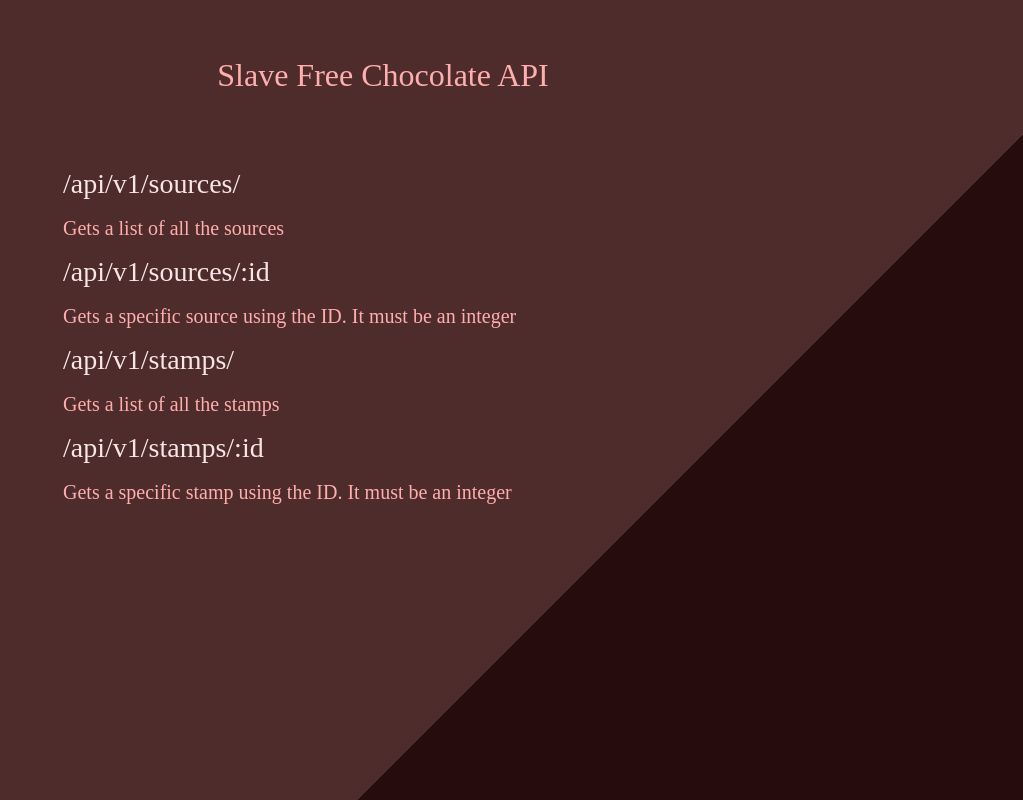
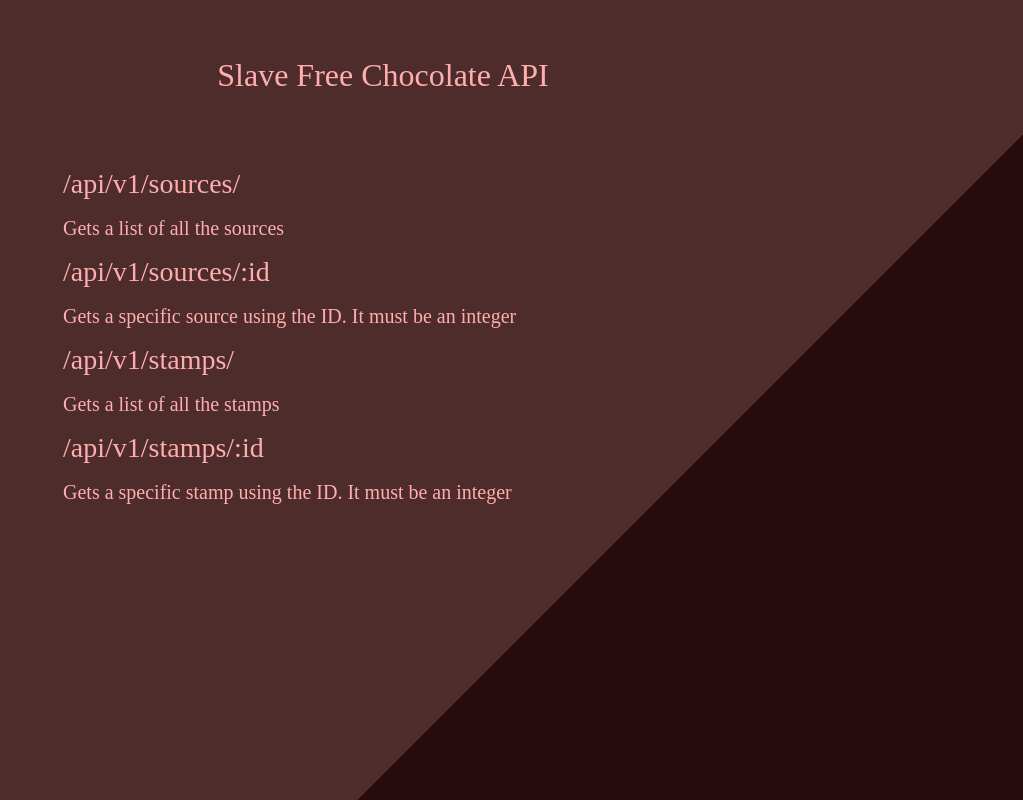
Before and after one commit to Gibbo3771/slave-free-chocolate, a React (Create React App) app in the folder client/: page / in a window 1280 px wide. Shown: the whole page, without its empty margins (257-1280 px from the left). Built offline with nearby package versions, Linux system fonts and the light colour scheme.

Commit message:
Revert "fixed procfile, added links to sample urls"
This reverts commit 9c376690705f9f904a534dc4480b633a5034954c.

Dropping active admin support

```diff
--- a/client/src/components/Endpoint/Endpoint.js
+++ b/client/src/components/Endpoint/Endpoint.js
@@ -4,9 +4,7 @@ import "./style.css";
 const Endpoint = props => {
   return (
     <div>
-      <a href={props.link}>
-        <h1 className="url">{props.url}</h1>
-      </a>
+      <h1 className="url">{props.url}</h1>
       <p className="desc">{props.desc}</p>
     </div>
   );
--- a/client/src/components/Endpoint/style.css
+++ b/client/src/components/Endpoint/style.css
@@ -7,8 +7,3 @@
   font-size: 20px;
   padding-top: 20px;
 }
-
-a {
-  text-decoration: none;
-  color: rgb(248, 229, 229);
-}
--- a/client/src/components/Layout/Layout.js
+++ b/client/src/components/Layout/Layout.js
@@ -10,22 +10,15 @@ const Layout = props => {
       <div className="flex">
         <Endpoint
           url="/api/v1/sources/"
-          link="/api/v1/sources/"
           desc="Gets a list of all the sources"
         />
         <Endpoint
           url="/api/v1/sources/:id"
-          link="/api/v1/sources/22"
           desc="Gets a specific source using the ID. It must be an integer"
         />
-        <Endpoint
-          url="/api/v1/stamps/"
-          link="/api/v1/stamps/"
-          desc="Gets a list of all the stamps"
-        />
+        <Endpoint url="/api/v1/stamps/" desc="Gets a list of all the stamps" />
         <Endpoint
           url="/api/v1/stamps/:id"
-          link="/api/v1/stamps/2"
           desc="Gets a specific stamp using the ID. It must be an integer"
         />
       </div>
```
Also changed, not shown: 2 other files (tests, documents, lock files or other folders).
